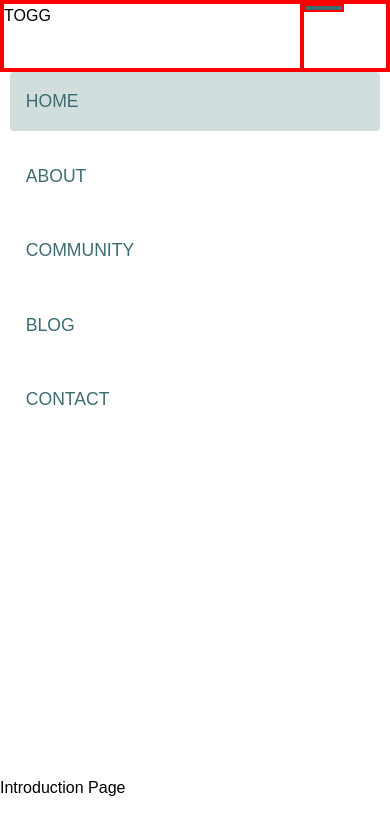
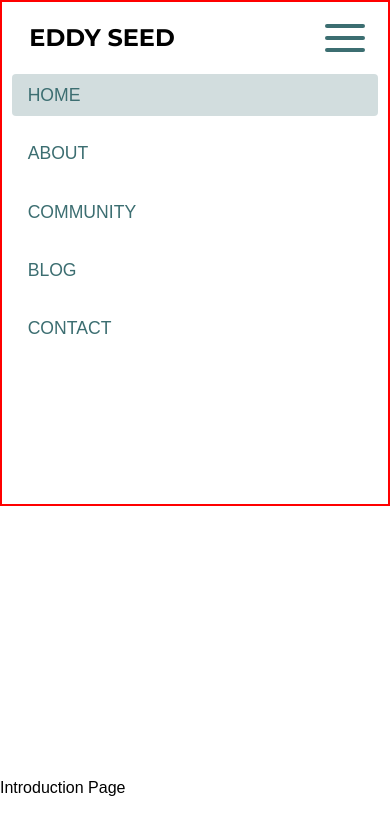
Before and after one commit to eddyseed/eddyseed.github.io, a React (Create React App) app: page / in a window 390 px wide. Shown: the top 834 px of the page. Built offline with nearby package versions, Linux system fonts and the light colour scheme.

Commit message:
Added Pretty Much Of Styles and Functioning to the Navigation Menu With a Hamburger Menu Icon Coded

```diff
--- a/src/Pages/Navigation/Nav.js
+++ b/src/Pages/Navigation/Nav.js
@@ -1,18 +1,29 @@
-import React from 'react'
+import React, { useState } from 'react'
 import './Navigation.css'
 export default function Nav() {
+  // const [first, setfirst] = useState(second)
+  const toggleMenuVisibility = () => {
+    let menu = document.getElementById("MENU")
+    let navbar = document.getElementById("NAVBAR")
+    menu.style.display="grid"
+    navbar.style.height = "60vh"
+    navbar.style.gridTemplateRows = "1fr 6fr"
+  }
   return (
-    <div id='NAVBAR' className=''>
-      <section className="nav-links monster">
-        <a href="#" className='active'>HOME</a>
-        <a href="#">ABOUT</a>
-        <a href="#">COMMUNITY</a>
-        <a href="#">BLOG</a>
-        <a href="#">CONTACT</a>
+    <div id='NAVBAR' className='m'>
+      <section className="nav-links monster" id='MENU'>
+        <a href="https://google.com/" className='active'>HOME</a>
+        <a href="https://google.com/">ABOUT</a>
+        <a href="https://google.com/">COMMUNITY</a>
+        <a href="https://google.com/">BLOG</a>
+        <a href="https://google.com/">CONTACT</a>
       </section>
-      <section className="nav-buttons m">
-        <div className='m'>TOGG</div>
-        <div className='m'>
+      <section className="nav-buttons">
+        <div className=''>
+          <main><span className='monster font-bold text-2xl'>EDDY SEED</span></main>
+          <main className=''><button></button></main>
+        </div>
+        <div id='HAMBURGER_MENU' onClick={toggleMenuVisibility}>
           <span className='menu-part'></span>
           <span className='menu-part'></span>
           <span className='menu-part'></span>
--- a/src/Pages/Navigation/Navigation.css
+++ b/src/Pages/Navigation/Navigation.css
@@ -29,6 +29,14 @@
   display: grid;
   grid-template-columns: 7fr 0;
 }
+#NAVBAR > section:nth-child(2) > div:nth-child(1) {
+  display: grid;
+  grid-auto-flow: column;
+  grid-template-columns: 0 1fr;
+}
+#NAVBAR > section:nth-child(2) > div:nth-child(1) > main:nth-child(1) {
+  visibility: hidden;
+}
 #NAVBAR > section:nth-child(2) > div:nth-child(2) {
   display: none;
 }
@@ -50,6 +58,7 @@
   #NAVBAR > section:nth-child(1) {
     flex-direction: column;
     order: 2;
+    display: flex;
     justify-content: flex-start;
     align-items: center;
   }
@@ -57,22 +66,36 @@
     width: 95%;
     margin-right: 0;
     margin-bottom: 1rem;
-    padding: 1rem 1rem;
+    padding: 0.5rem 1rem;
   }
   #NAVBAR > section:nth-child(2) {
     order: 1;
     display: grid;
     grid-template-columns: 7fr 2fr;
   }
+  #NAVBAR > section:nth-child(2) > div:nth-child(1) {
+    display: grid;
+    grid-auto-flow: column;
+    grid-template-columns: 2fr 1fr;
+  }
+  #NAVBAR > section:nth-child(2) > div:nth-child(1) > main:nth-child(1) {
+    display: grid;
+    place-content: center;
+    height: 100%;
+    visibility: visible;
+  }
   #NAVBAR > section:nth-child(2) > div:nth-child(2) {
-    display: flex;
+    display: grid;
+    align-items: center;
     flex-direction: row;
+    height: 50%;
+    align-self: center;
+    justify-content: center;
   }
-  #NAVBAR > section:nth-child(2) > div:nth-child(2) span.menu-part {
+  #NAVBAR > section:nth-child(2) > div:nth-child(2) > span {
     background: #3C6E71;
-    height: 0.5rem;
-    border: 2px solid red;
+    height: 0.25rem;
     width: 2.5rem;
-    position: fixed;
+    border-radius: 30px;
   }
 }/*# sourceMappingURL=Navigation.css.map */
--- a/src/Pages/Navigation/Navigation.scss
+++ b/src/Pages/Navigation/Navigation.scss
@@ -35,7 +35,15 @@
     &>section:nth-child(2) {
         display: grid;
         grid-template-columns: 7fr 0;
-        &>div:nth-child(2){
+        &>div:nth-child(1){
+            display: grid;
+            grid-auto-flow: column;
+            grid-template-columns: 0 1fr;
+            &>main:nth-child(1){
+                visibility: hidden;
+            }
+        }
+        &>div:nth-child(2) {
             display: none;
         }
     }
@@ -56,10 +64,10 @@
         grid-template-rows: 1fr 6fr;
         // height: $navbarHeightMobile;
         order: 100;
-
         &>section:nth-child(1) {
             flex-direction: column;
             order: 2;
+            display: flex;
             justify-content: flex-start;
             align-items: center;
 
@@ -67,7 +75,7 @@
                 width: 95%;
                 margin-right: 0;
                 margin-bottom: 1rem;
-                padding: 1rem 1rem;
+                padding: 0.5rem 1rem;
             }
         }
 
@@ -75,15 +83,31 @@
             order: 1;
             display: grid;
             grid-template-columns: 7fr 2fr;
+            &>div:nth-child(1){
+                display: grid;
+                grid-auto-flow: column;
+                grid-template-columns: 2fr 1fr;
+                &>main:nth-child(1){
+                    display: grid;
+                    place-content: center;
+                    height: 100%;
+                    visibility: visible;
+                }
+            }
             &>div:nth-child(2) {
-                display: flex;
+                display: grid;
+                align-items: center;
                 flex-direction: row;
-                span.menu-part{
+                height: 50%;
+                align-self: center;
+                justify-content: center;
+                // border: 2px solid red;
+                &>span {
+
                     background: #3C6E71;
-                    height: 0.5rem;
-                    border: 2px solid red;
+                    height: 0.25rem;
                     width: 2.5rem;
-                    position: fixed;
+                    border-radius: 30px;
                 }
             }
         }
```
Also changed, not shown: 1 other file (tests, documents, lock files or other folders).
